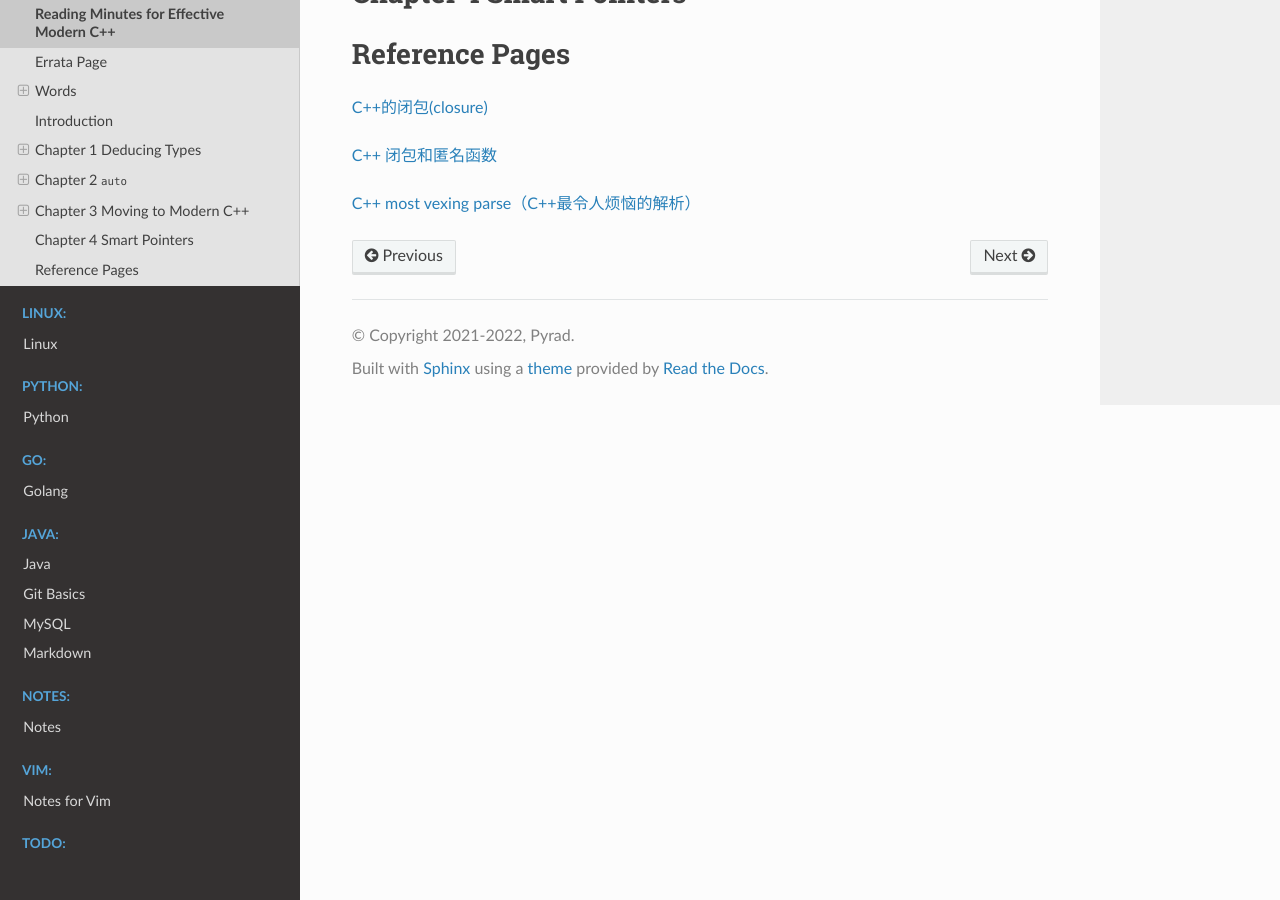
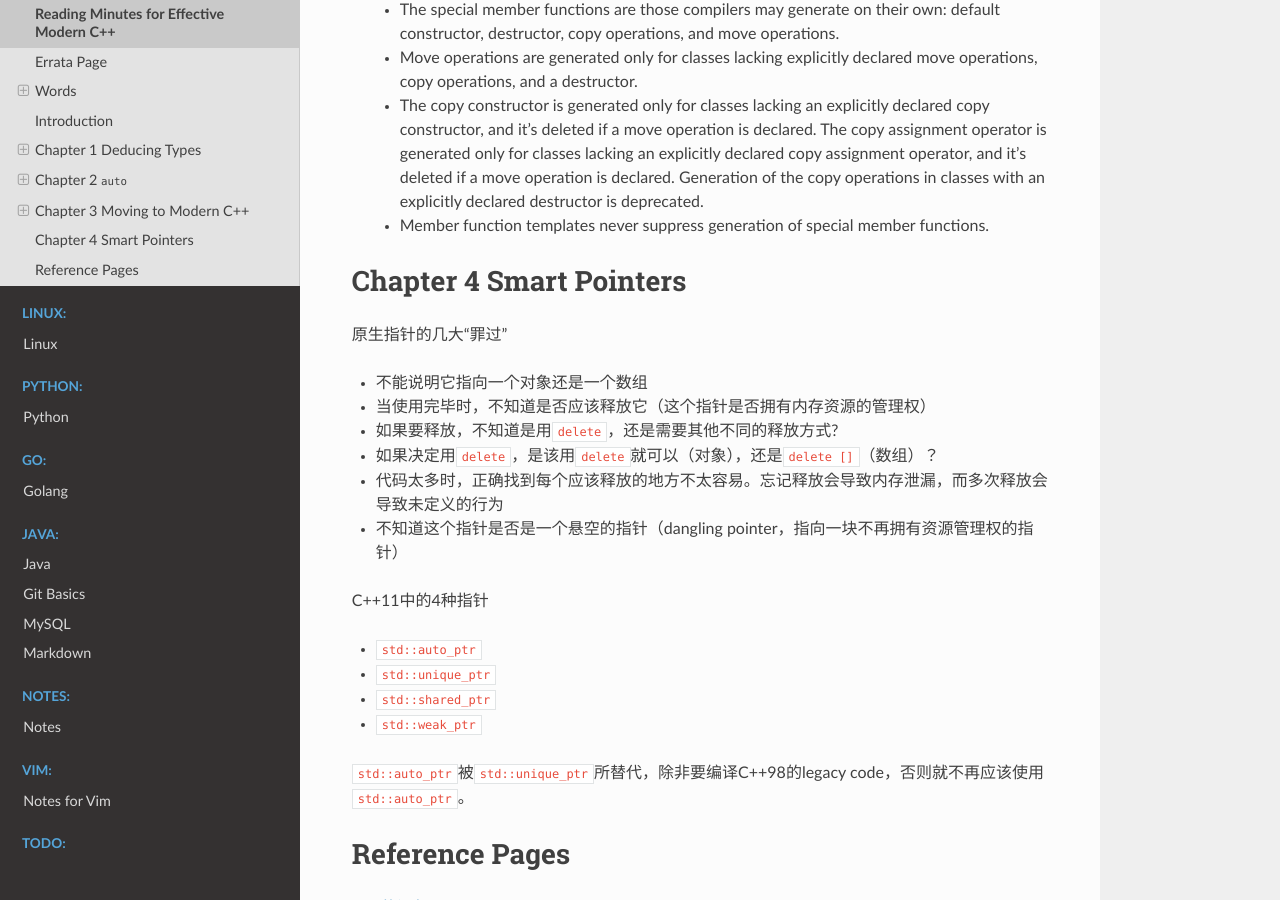
Before and after one commit to Pyrad/pyradnotes, a Sphinx documentation site: the page built from source/CPP/ReadingMinutesEffectiveModernCPP.md, in a window 1280 px wide and 900 px high, scrolled down 66499 px. Built offline with Sphinx 7.4.7 and the Read the Docs theme 2.0.0, drawn with Linux system fonts in a browser that asks for light colours; some of the changed text lies outside the part shown.

Commit message:
exordium of chapter 4

```diff
--- a/source/CPP/ReadingMinutesEffectiveModernCPP.md
+++ b/source/CPP/ReadingMinutesEffectiveModernCPP.md
@@ -242,9 +242,15 @@ This is the ***[Errata Page](http://www.aristeia.com/BookErrata/emc++-errata.htm
 
 **blather** *v.* 喋喋不休；絮絮叨叨；啰嗦地说；*n.* 废话；胡说
 
-
-
-
+**ascertain** *v.* 查明，确定
+
+**slight** *adj.* 轻微的，少量的；（人）瘦小的，纤弱的；不深奥的，不重要的
+
+**lapse** *n.* 过失，小失误；（两件事发生的）间隔时间；（活动的）暂停，中断；开始说，开始做；（因未继续缴费而导致的）终止，结束; *v.* （时间）流逝；（合同、协议等）失效，期满终止；（状态，活动）中止，结束；背弃，放弃（宗教信仰）；开始（以某种方式）说话、行事（lapse into）
+
+**ostensible** *adj.* 表面的；假装的
+
+**co-opt** *vt.* 由现会员选举；指派
 
 
 
@@ -3145,6 +3151,32 @@ class Widget {
 
 # Chapter 4 Smart Pointers
 
+原生指针的几大“罪过”
+
+- 不能说明它指向一个对象还是一个数组
+- 当使用完毕时，不知道是否应该释放它（这个指针是否拥有内存资源的管理权）
+- 如果要释放，不知道是用`delete`，还是需要其他不同的释放方式?
+- 如果决定用`delete`，是该用`delete`就可以（对象），还是`delete []`（数组）？
+- 代码太多时，正确找到每个应该释放的地方不太容易。忘记释放会导致内存泄漏，而多次释放会导致未定义的行为
+- 不知道这个指针是否是一个悬空的指针（dangling pointer，指向一块不再拥有资源管理权的指针）
+
+
+
+C++11中的4种指针
+
+- `std::auto_ptr`
+- `std::unique_ptr`
+- `std::shared_ptr`
+- `std::weak_ptr`
+
+`std::auto_ptr`被`std::unique_ptr`所替代，除非要编译C++98的legacy code，否则就不再应该使用`std::auto_ptr`。
+
+
+
+
+
+
+
 
 
 
```
